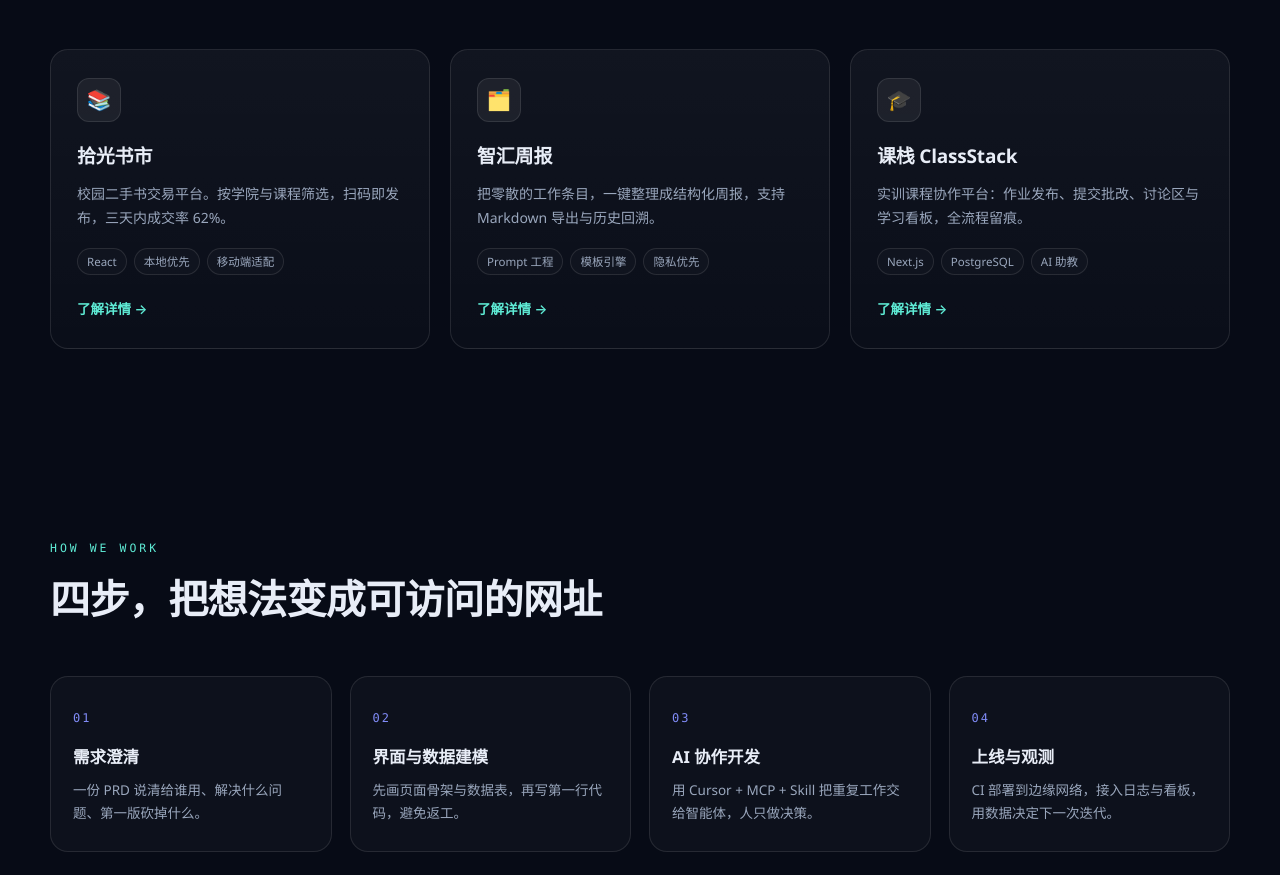
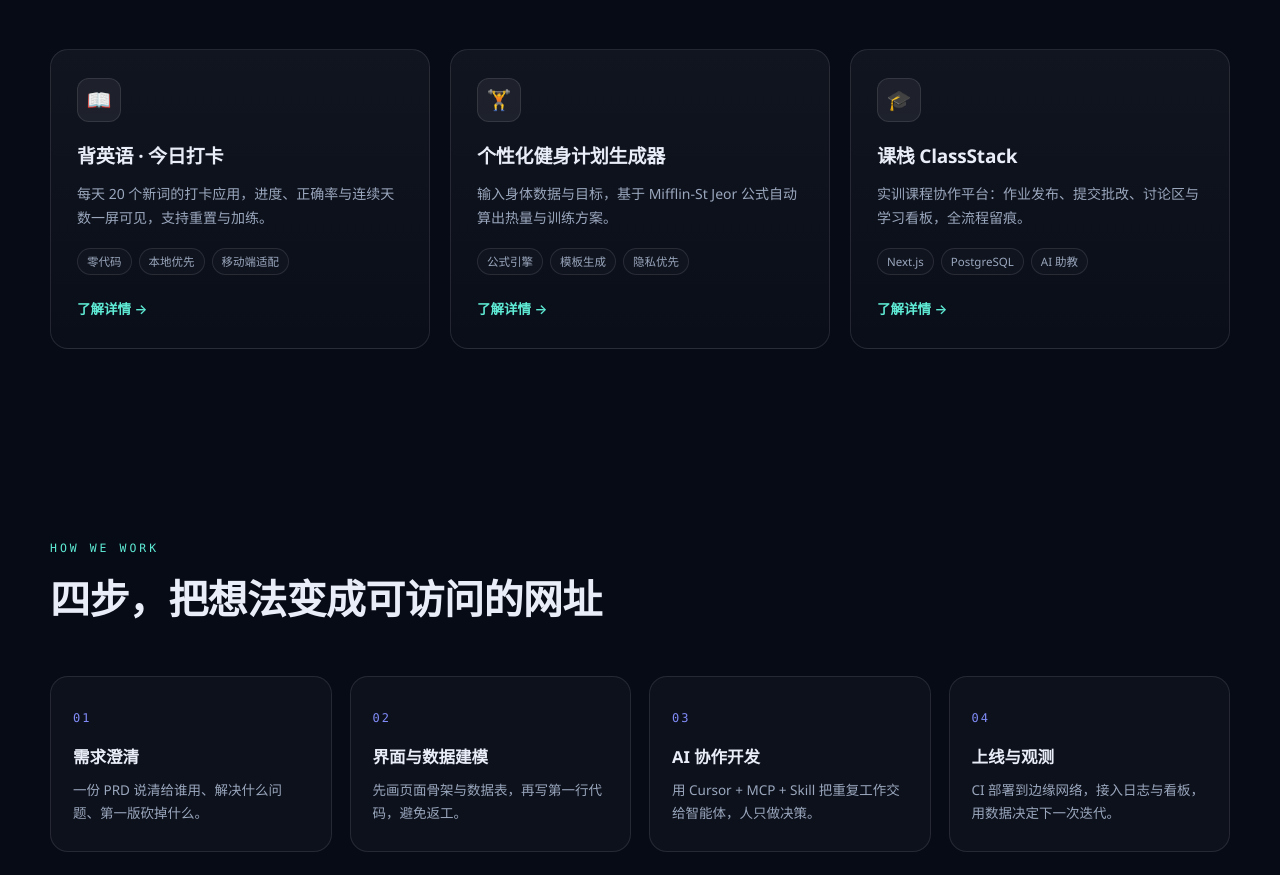
Before and after one commit to xiatianming8808/official-site, a plain HTML site: page index.html in a window 1280 px wide. Shown: the part 1000-1875 px from the top of the page. Drawn offline with Linux system fonts and the light colour scheme.

Commit message:
content: 产品案例更换为实训项目（背英语打卡 / 健身计划生成器）

```diff
--- a/index.html
+++ b/index.html
@@ -108,17 +108,17 @@
       </div>
       <div class="cards">
         <article class="card reveal">
-          <div class="card-icon">📚</div>
-          <h3>拾光书市</h3>
-          <p>校园二手书交易平台。按学院与课程筛选，扫码即发布，三天内成交率 62%。</p>
-          <ul class="tags"><li>React</li><li>本地优先</li><li>移动端适配</li></ul>
+          <div class="card-icon">📖</div>
+          <h3>背英语 · 今日打卡</h3>
+          <p>每天 20 个新词的打卡应用，进度、正确率与连续天数一屏可见，支持重置与加练。</p>
+          <ul class="tags"><li>零代码</li><li>本地优先</li><li>移动端适配</li></ul>
           <a class="card-link" href="#contact">了解详情 →</a>
         </article>
         <article class="card reveal">
-          <div class="card-icon">🗂️</div>
-          <h3>智汇周报</h3>
-          <p>把零散的工作条目，一键整理成结构化周报，支持 Markdown 导出与历史回溯。</p>
-          <ul class="tags"><li>Prompt 工程</li><li>模板引擎</li><li>隐私优先</li></ul>
+          <div class="card-icon">🏋️</div>
+          <h3>个性化健身计划生成器</h3>
+          <p>输入身体数据与目标，基于 Mifflin-St Jeor 公式自动算出热量与训练方案。</p>
+          <ul class="tags"><li>公式引擎</li><li>模板生成</li><li>隐私优先</li></ul>
           <a class="card-link" href="#contact">了解详情 →</a>
         </article>
         <article class="card reveal">
```
